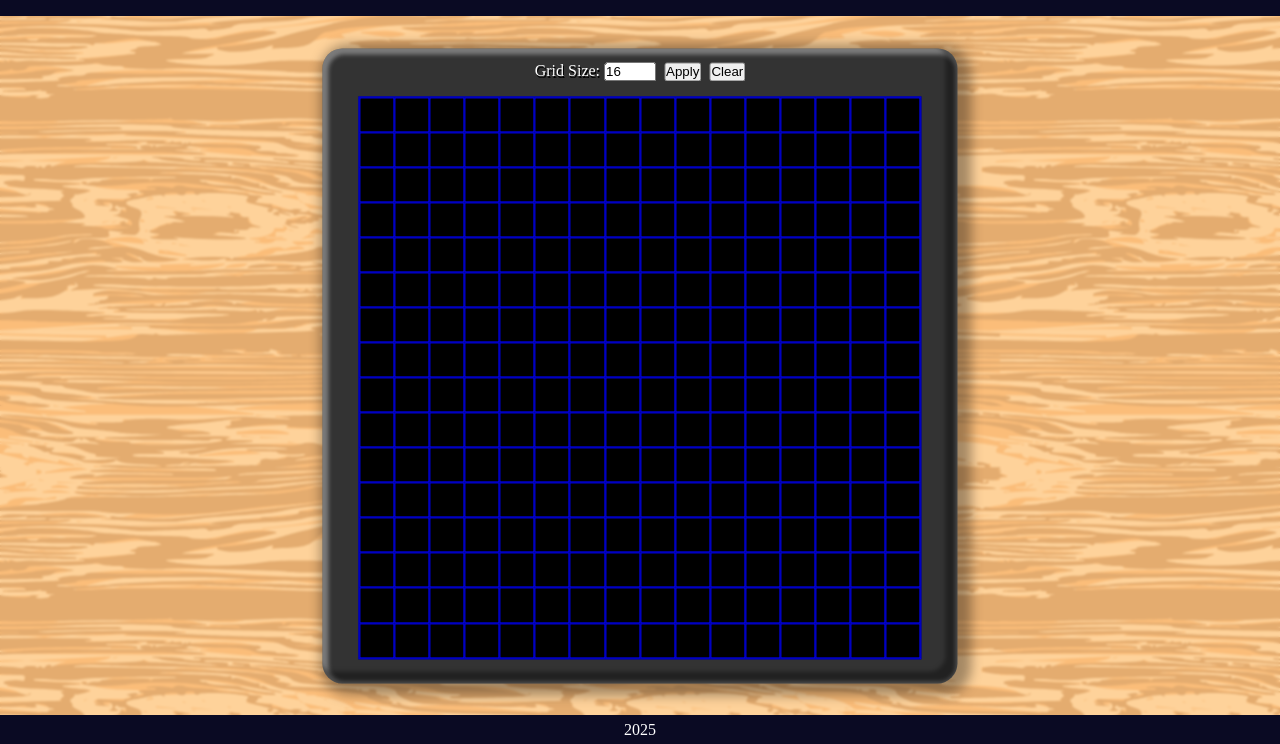
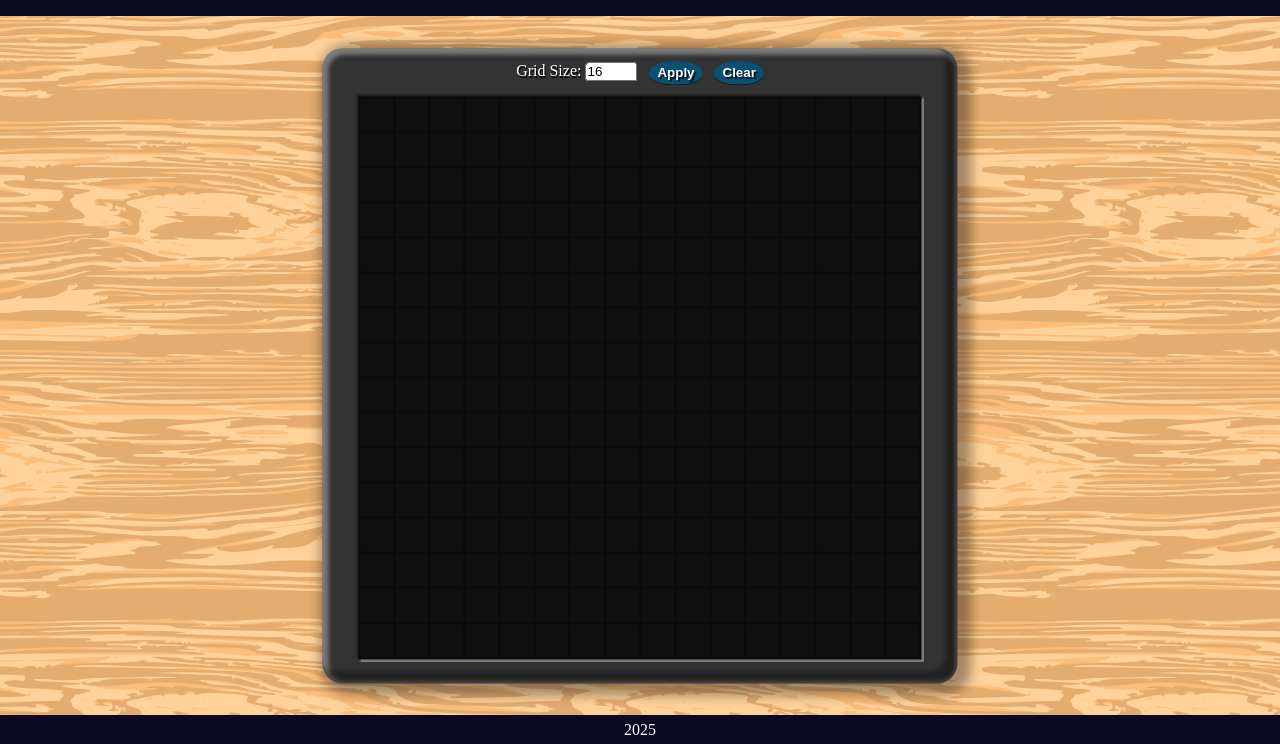
Before and after one commit to Sebastian-Wlo/odin-etch-a-sketch, a plain HTML site: page index.html in a window 1280 px wide. Shown: the part 56-800 px from the top of the page. Drawn offline with Linux system fonts and the light colour scheme.

Commit message:
Updated CSS

```diff
--- a/styles.css
+++ b/styles.css
@@ -12,7 +12,8 @@
 
   /* Colors */
   --header-bg-color: #0a0a23;
-  --device-color: #333;
+  --device-color: #333333;
+  --board-bg-color: #101010;
   --shadow-color: #0000005a;
   --highlighted-edge: #ffffff5a;
 
@@ -34,9 +35,8 @@ body {
   flex-direction: column;
   height: 100%;
   width: 100%;
-
-
   background-image: url("./svg/woodgrain_tileablev2.svg");
+  --webkit-backdrop-filter: blur(1.2px) /* Fallback for Safari */
   backdrop-filter: blur(1.2px);
 }
 
@@ -45,10 +45,6 @@ header {
   padding: var(--header-padding) 0;
   height: var(--header-height);
   text-align: center;
-  /*position: fixed;
-  top: 0;
-  left: 50%;
-  transform: translateX(-50%);*/
   background-color: var(--header-bg-color);
   color: white;
 }
@@ -77,7 +73,6 @@ footer {
   justify-content: center;
   height: var(--footer-height);
   text-align: center;
-
   background-color: var(--header-bg-color);
   color: white;
 }
@@ -93,18 +88,11 @@ footer {
   top: 50%;
   left: 50%;
   transform: translate(-50%, -50%);
-  /*
-  border-bottom: 8px solid var(--shadow-color);
-  border-right: 8px solid var(--shadow-color);
-  border-left: 8px solid var(--highlighted-edge);
-  border-top: 8px solid var(--highlighted-edge);
-  */
   border-radius: 20px;
   box-shadow:
     inset -8px -8px 4px 4px var(--shadow-color),
     inset 2px 2px 4px 4px var(--highlighted-edge),
      6px 4px 12px 8px var(--shadow-color);
-  /*box-shadow: 6px 4px 2px var(--shadow-color);*/
   color: white;
   text-shadow: 1px 2px black;
 }
@@ -115,10 +103,33 @@ footer {
   display: flex;
   align-items: center;
   justify-content: center;
-  gap: 8px;
-
+  gap: 12px;
 }
 
+
+button {
+  font-weight: 600;
+  text-shadow: 2px 2px rgb(6, 19, 26);
+  padding: 4px 8px;
+  transform: translateY(1px);
+  background-color: rgb(10, 80, 112);
+  border: 0;
+  border-bottom: 1px solid rgb(6, 19, 26);
+  border-radius: 45%;
+  color: white;
+  transition: .1s;
+}
+
+button:hover {
+  box-shadow:
+    -1px -1px 1px 1px white,
+    inset 1px 1px 1px 1px white,
+    inset -1px -1px 1px 1px white;
+}
+
+button:active {
+  border-bottom: 0;
+}
 
 #grid-size-input {
   width: 48px;
@@ -126,10 +137,13 @@ footer {
 
 #tile-board-container {
   box-sizing: border-box;
-  border: 1px solid blue;
-  background-color: black;;
+  border: 1px solid var(--shadow-color);
+  background-color: var(--board-bg-color);
   height: calc(100% - var(--button-row-height) - var(--button-row-height) / 2);
   aspect-ratio: 1 / 1;
+  box-shadow:
+    -2px -2px 1px 1px var(--shadow-color),
+     2px 2px 1px 1px var(--highlighted-edge);
   margin: auto;
 }
 
@@ -140,15 +154,10 @@ footer {
 
 .test-tile {
   box-sizing: border-box;
-  border: 1px solid blue;
+  border: 1px solid var(--shadow-color);
   width: 100%;
   height: 100%;
   aspect-ratio: 1 / 1;
-  /*min-width: 20px;
-  max-width: 42px;
-  min-height: 20px;
-  max-height: 42px;*/
-  /*background-color: green;*/
   font-size: 12px;
 }
 
```
Also changed, not shown: 1 other file.
